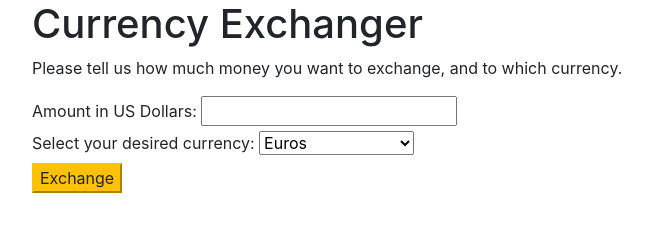
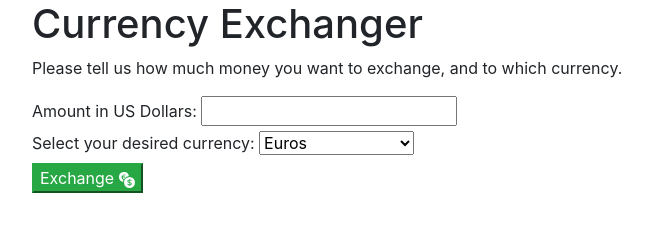
Before and after one commit to hbsullivan/currency-exchanger, a website built with webpack: page src/index.html in a window 1280 px wide. Shown: the whole page, without its empty margins (53-705 px from the left). Built offline with nearby package versions, Linux system fonts and the light colour scheme.

Commit message:
add bootstrap icon to submit button

```diff
--- a/package.json
+++ b/package.json
@@ -28,6 +28,7 @@
     "webpack-dev-server": "3.11.3"
   },
   "dependencies": {
-    "bootstrap": "^4.5.3"
+    "bootstrap": "^4.5.3",
+    "bootstrap-icons": "^1.10.2"
   }
 }
--- a/src/index.html
+++ b/src/index.html
@@ -12,13 +12,15 @@
       <input id="amount" type="number"><br>
       <label for="currency">Select your desired currency:</label>
       <select id="currency">
-        <option value="EUR">Euros</option>
+        <option value="EUR">Euros </option>
         <option value="RUB">Rubles</option>
         <option value="GTQ">Quetzals</option>
         <option value="AUD">Australian Dollars</option>
         <option value="JPY">Yen</option>
       </select><br>
-      <button type="submit" class="btn-warning">Exchange</button>
+      <button type="submit" class="btn-success">Exchange <svg xmlns="http://www.w3.org/2000/svg" width="16" height="16" fill="currentColor" class="bi bi-currency-exchange" viewBox="0 0 16 16">
+        <path d="M0 5a5.002 5.002 0 0 0 4.027 4.905 6.46 6.46 0 0 1 .544-2.073C3.695 7.536 3.132 6.864 3 5.91h-.5v-.426h.466V5.05c0-.046 0-.093.004-.135H2.5v-.427h.511C3.236 3.24 4.213 2.5 5.681 2.5c.316 0 .59.031.819.085v.733a3.46 3.46 0 0 0-.815-.082c-.919 0-1.538.466-1.734 1.252h1.917v.427h-1.98c-.003.046-.003.097-.003.147v.422h1.983v.427H3.93c.118.602.468 1.03 1.005 1.229a6.5 6.5 0 0 1 4.97-3.113A5.002 5.002 0 0 0 0 5zm16 5.5a5.5 5.5 0 1 1-11 0 5.5 5.5 0 0 1 11 0zm-7.75 1.322c.069.835.746 1.485 1.964 1.562V14h.54v-.62c1.259-.086 1.996-.74 1.996-1.69 0-.865-.563-1.31-1.57-1.54l-.426-.1V8.374c.54.06.884.347.966.745h.948c-.07-.804-.779-1.433-1.914-1.502V7h-.54v.629c-1.076.103-1.808.732-1.808 1.622 0 .787.544 1.288 1.45 1.493l.358.085v1.78c-.554-.08-.92-.376-1.003-.787H8.25zm1.96-1.895c-.532-.12-.82-.364-.82-.732 0-.41.311-.719.824-.809v1.54h-.005zm.622 1.044c.645.145.943.38.943.796 0 .474-.37.8-1.02.86v-1.674l.077.018z"/>
+      </svg> </button>
     </form><br>
     <p id="output"></p>
   </div>
```
Also changed, not shown: 1 other file.
